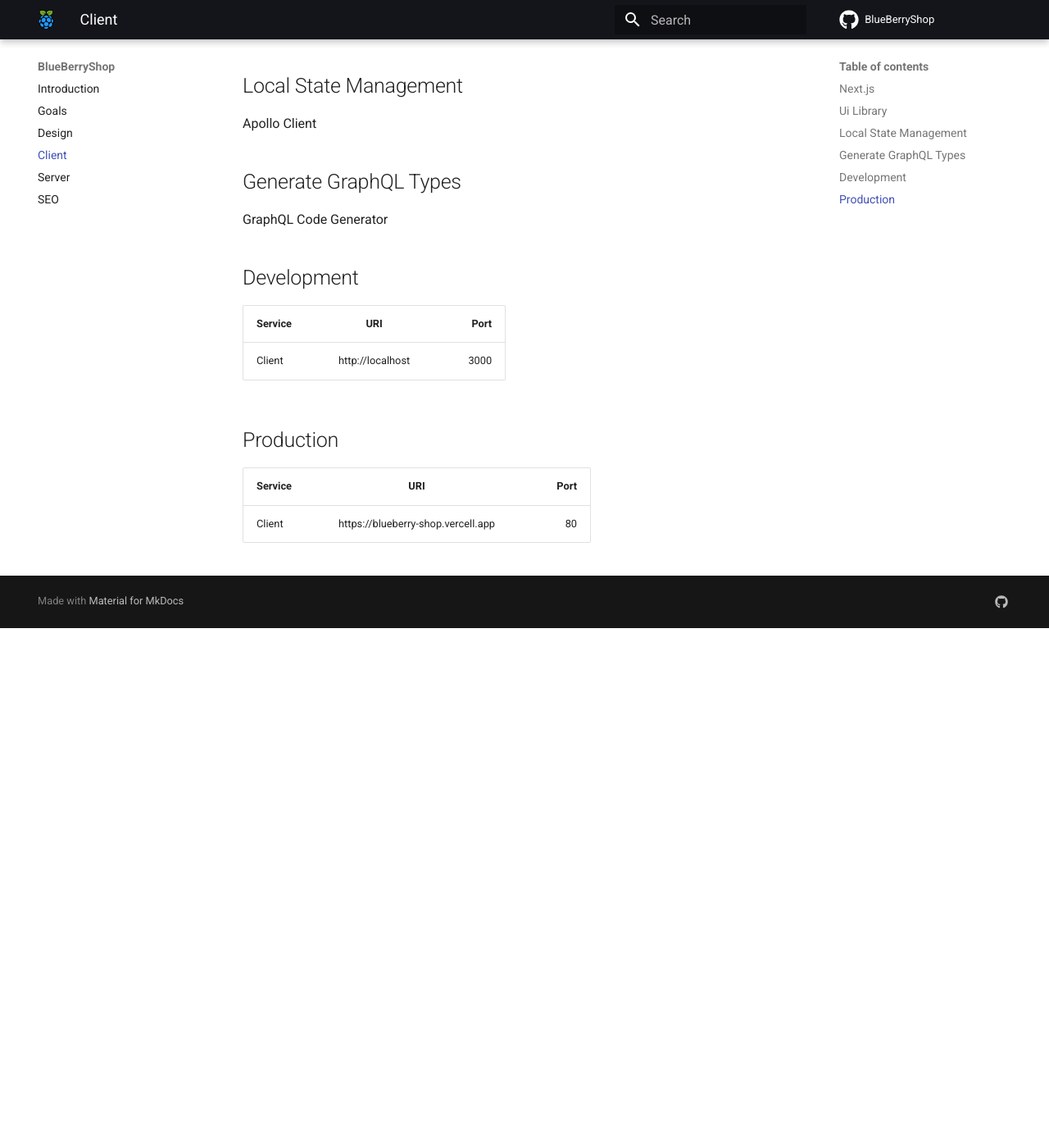
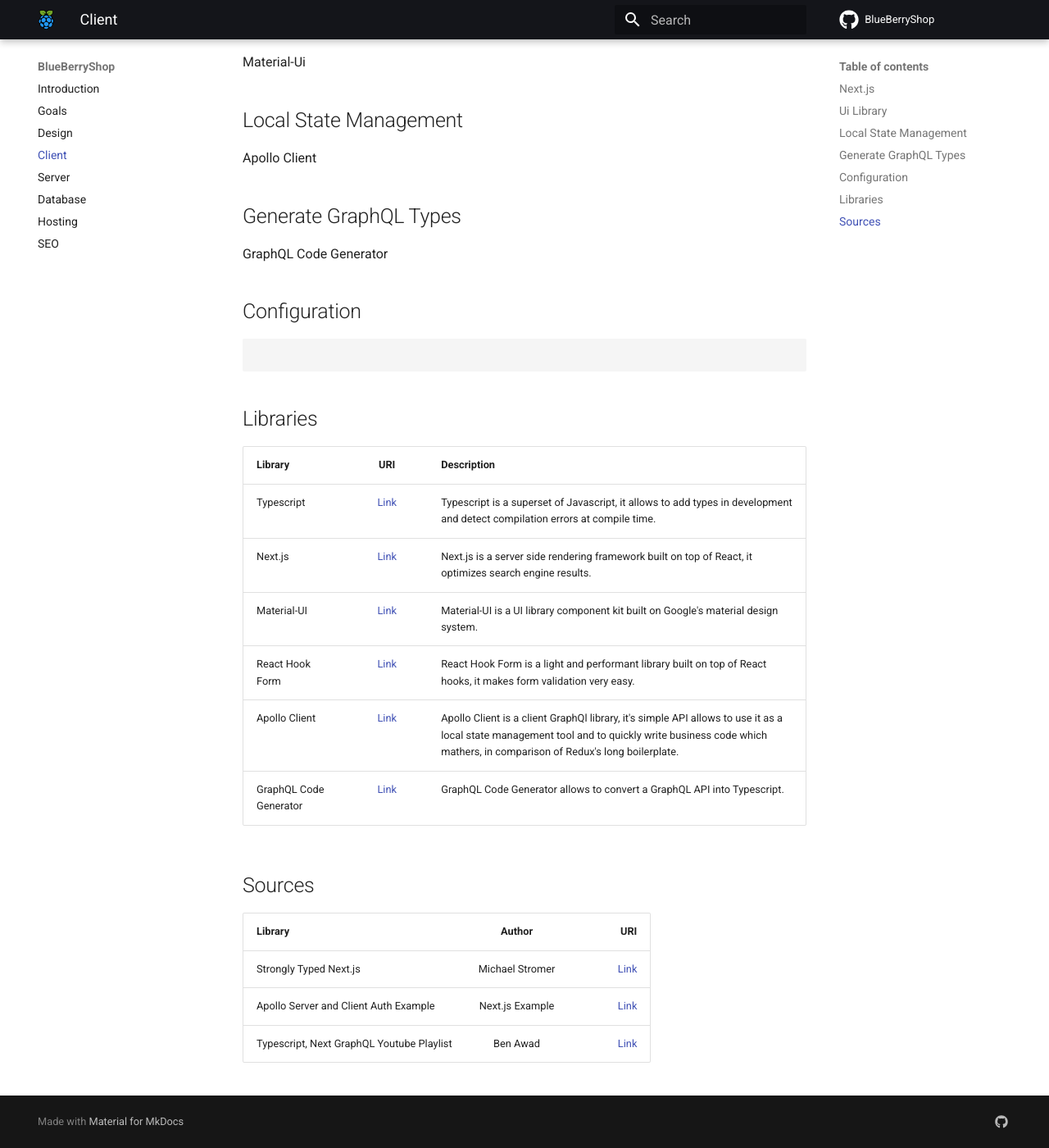
Before and after one commit to besSejrani/TechStore, an MkDocs documentation site: the page built from Documentation/docs/3.client.md, in a window 1280 px wide and 1400 px high, scrolled down 720 px. Shown: the whole window at 82% size. Built offline with MkDocs 1.6.1 and Material for MkDocs 9.7.7, drawn with Linux system fonts in a browser that asks for light colours; comment, search, counter and statistics services are not loaded; before the commit the page ends 1486 px from its top, so only the background shows below that.

Commit message:
added dependencies and devdependencies server and modified documentation

````diff
--- a/Documentation/docs/3.client.md
+++ b/Documentation/docs/3.client.md
@@ -8,6 +8,8 @@
 
 ## Ui Library
 
+Material-Ui
+
 ## Local State Management
 
 Apollo Client
@@ -16,14 +18,27 @@
 
 GraphQL Code Generator
 
-## Development
+## Configuration
 
-| Service |       URI        | Port |
-| :------ | :--------------: | ---: |
-| Client  | http://localhost | 3000 |
+```
 
-## Production
+```
 
-| Service |                URI                 | Port |
-| :------ | :--------------------------------: | ---: |
-| Client  | https://blueberry-shop.vercell.app |   80 |
+## Libraries
+
+| Library                |                        URI                        | Description                                                                                                                                                                                               |
+| :--------------------- | :-----------------------------------------------: | :-------------------------------------------------------------------------------------------------------------------------------------------------------------------------------------------------------- |
+| Typescript             |     [Link](https://www.typescriptlang.org//)      | Typescript is a superset of Javascript, it allows to add types in development and detect compilation errors at compile time.                                                                              |
+| Next.js                |            [Link](https://nextjs.org/)            | Next.js is a server side rendering framework built on top of React, it optimizes search engine results.                                                                                                   |
+| Material-UI            |         [Link](https://material-ui.com/)          | Material-UI is a UI library component kit built on Google's material design system.                                                                                                                       |
+| React Hook Form        |       [Link](https://react-hook-form.com/)        | React Hook Form is a light and performant library built on top of React hooks, it makes form validation very easy.                                                                                        |
+| Apollo Client          | [Link](https://www.apollographql.com/docs/react/) | Apollo Client is a client GraphQl library, it's simple API allows to use it as a local state management tool and to quickly write business code which mathers, in comparison of Redux's long boilerplate. |
+| GraphQL Code Generator |    [Link](https://graphql-code-generator.com/)    | GraphQL Code Generator allows to convert a GraphQL API into Typescript.                                                                                                                                   |
+
+## Sources
+
+| Library                                   |     Author      |                                                                                                     URI |
+| :---------------------------------------- | :-------------: | ------------------------------------------------------------------------------------------------------: |
+| Strongly Typed Next.js                    | Michael Stromer |                            [Link](https://michaelstromer.nyc/books/strongly-typed-next-js/introduction) |
+| Apollo Server and Client Auth Example     | Next.js Example | [Link](https://github.com/vercel/next.js/tree/master/examples/api-routes-apollo-server-and-client-auth) |
+| Typescript, Next GraphQL Youtube Playlist |    Ben Awad     |                                                                    [Link](https://youtu.be/kfmh2mMf3fs) |
--- a/Documentation/mkdocs.yml
+++ b/Documentation/mkdocs.yml
@@ -28,6 +28,8 @@
 #Extensions
 markdown_extensions:
   - attr_list
+  - pymdownx.highlight
+  - pymdownx.superfences
 
 #Footer
 extra:
````
Also changed, not shown: Documentation/docs/1.goals.md (+0 -1 lines), Documentation/docs/4.server.md (+26 -6 lines), Documentation/docs/5.database.md (added, +7 -0 lines), Documentation/docs/6.hosting.md (added, +33 -0 lines), Documentation/docs/7.seo.md (renamed from Documentation/docs/5.seo.md), Readme.md, 7 other files.
